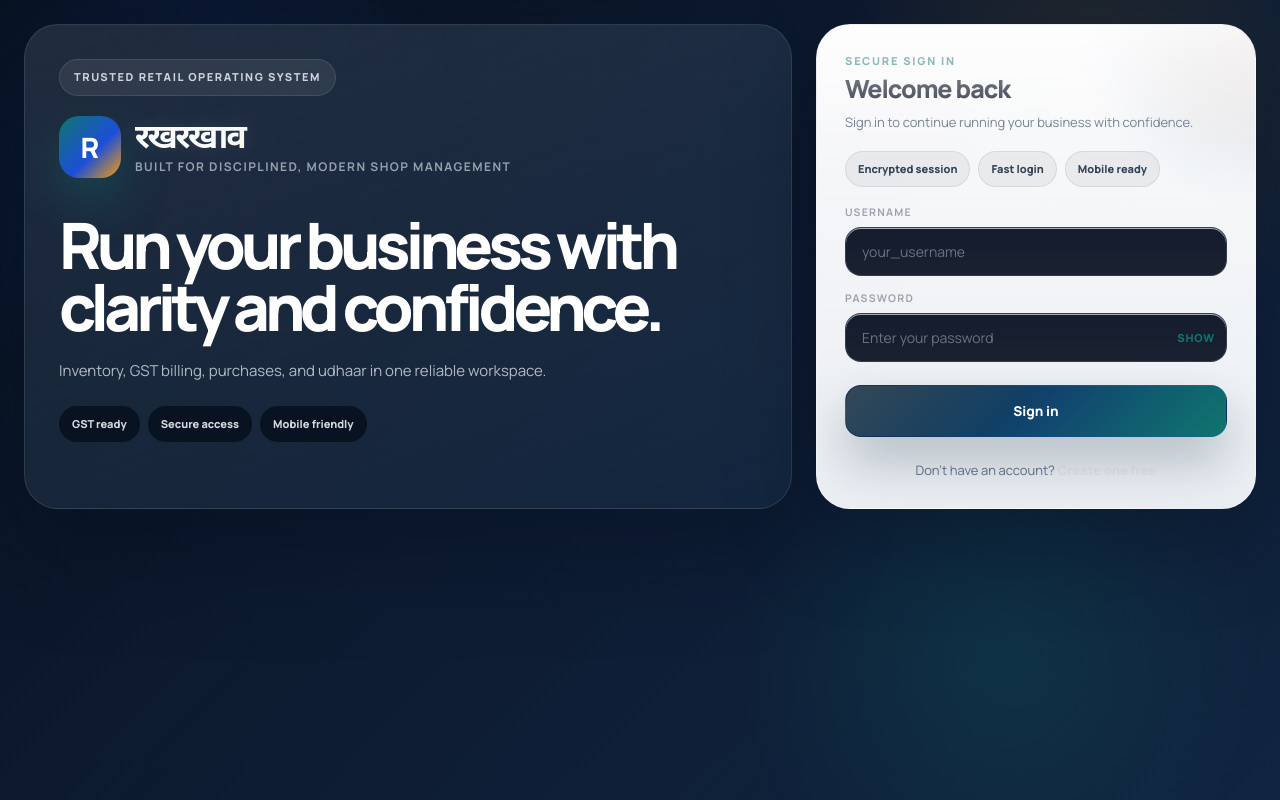
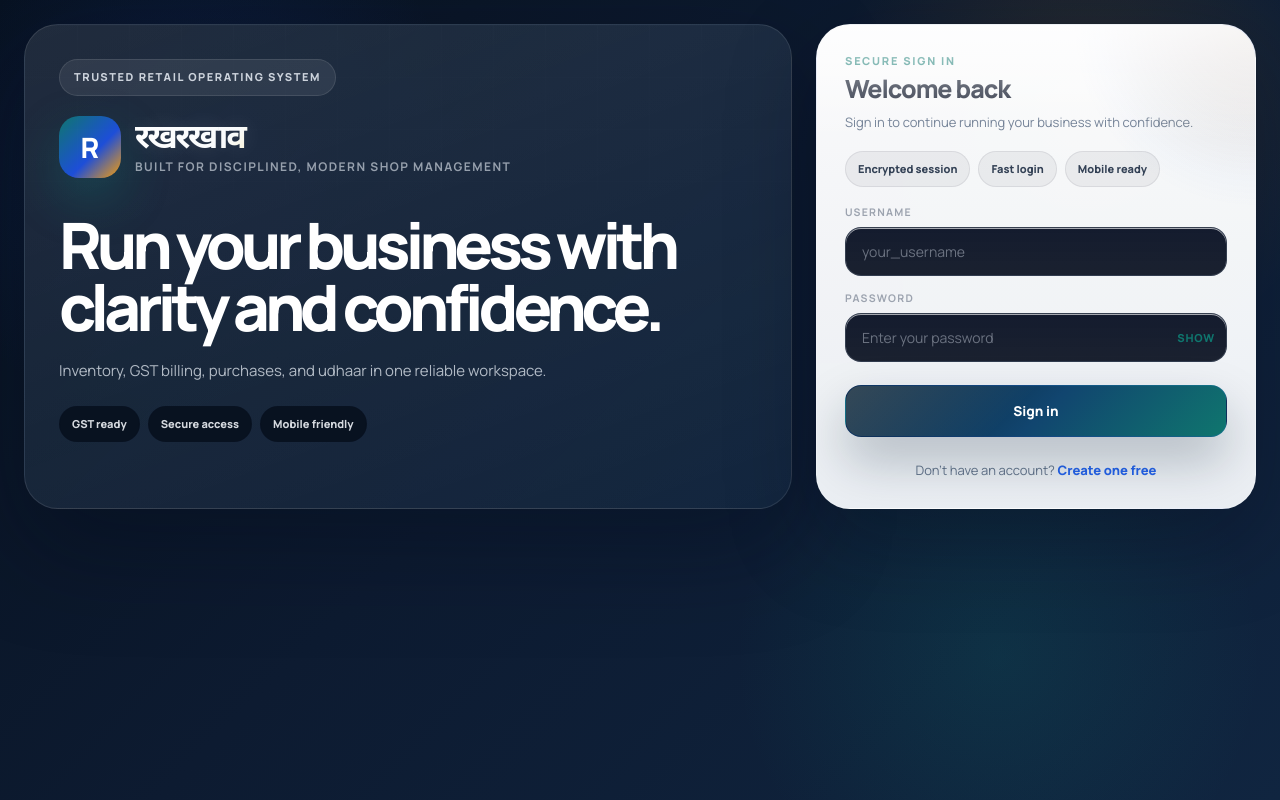
Before and after one commit to kulshreshthsr/Rakh-rakhaav, a Next.js app in the folder client/: page /login in a window 1280 px wide. Built offline with nearby package versions, Linux system fonts and the light colour scheme.

Commit message:
Refine app-wide trusted SaaS UI

```diff
--- a/client/src/app/globals.css
+++ b/client/src/app/globals.css
@@ -7,44 +7,44 @@
 * { box-sizing: border-box; margin: 0; padding: 0; }
 
 :root {
-  --app-bg: #f5f5f4;
+  --app-bg: #f6f8fb;
   --app-card: #ffffff;
-  --app-card-2: #f8fafc;
-  --app-primary: #e5e7eb;
-  --app-secondary: #cbd5e1;
-  --app-accent: #94a3b8;
-  --app-danger: #f1f5f9;
-  --app-warning: #d1d5db;
+  --app-card-2: #f8fbff;
+  --app-primary: #2563eb;
+  --app-secondary: #0f172a;
+  --app-accent: #0ea5e9;
+  --app-danger: #dc2626;
+  --app-warning: #d97706;
   --app-text: #0f172a;
   --app-muted: #64748b;
-  --navy: #e7e5e4;
-  --navy-2: #f5f5f4;
-  --navy-3: #fafaf9;
+  --navy: #e8eef8;
+  --navy-2: #f6f8fb;
+  --navy-3: #f8fbff;
   --navy-light: #cbd5e1;
   --navy-soft: #e2e8f0;
   --navy-deep: #ffffff;
-  --royal: #cbd5e1;
-  --sky: #cbd5e1;
-  --rose: #cbd5e1;
-  --violet: #cbd5e1;
-
-  --primary: #e5e7eb;
-  --primary-2: #cbd5e1;
-  --primary-3: #94a3b8;
-  --primary-light: rgba(203, 213, 225, 0.12);
-  --primary-border: rgba(203, 213, 225, 0.2);
-
-  --emerald: #e5e7eb;
-  --emerald-2: #cbd5e1;
-  --emerald-3: #94a3b8;
-  --emerald-4: rgba(255, 255, 255, 0.06);
-  --emerald-light: rgba(255, 255, 255, 0.06);
-  --emerald-border: rgba(255, 255, 255, 0.12);
-
-  --gold: #d1d5db;
-  --gold-2: #cbd5e1;
-  --gold-3: #94a3b8;
-  --gold-light: rgba(255, 255, 255, 0.06);
+  --royal: #2563eb;
+  --sky: #0ea5e9;
+  --rose: #dc2626;
+  --violet: #7c3aed;
+
+  --primary: #2563eb;
+  --primary-2: #0f172a;
+  --primary-3: #0ea5e9;
+  --primary-light: rgba(37, 99, 235, 0.12);
+  --primary-border: rgba(37, 99, 235, 0.2);
+
+  --emerald: #16a34a;
+  --emerald-2: #22c55e;
+  --emerald-3: #86efac;
+  --emerald-4: rgba(22, 163, 74, 0.08);
+  --emerald-light: rgba(22, 163, 74, 0.08);
+  --emerald-border: rgba(22, 163, 74, 0.18);
+
+  --gold: #d97706;
+  --gold-2: #f59e0b;
+  --gold-3: #fcd34d;
+  --gold-light: rgba(245, 158, 11, 0.08);
 
   --bg: #f5f5f4;
   --surface: rgba(255, 255, 255, 0.96);
@@ -55,18 +55,18 @@
   --border: #e2e8f0;
   --border-strong: rgba(148, 163, 184, 0.24);
 
-  --success: #e5e7eb;
-  --success-bg: rgba(255, 255, 255, 0.06);
-  --success-border: rgba(255, 255, 255, 0.12);
-  --danger: #e5e7eb;
-  --danger-bg: rgba(255, 255, 255, 0.06);
-  --danger-border: rgba(255, 255, 255, 0.12);
-  --warning: #e5e7eb;
-  --warning-bg: rgba(255, 255, 255, 0.06);
-  --warning-border: rgba(255, 255, 255, 0.12);
-  --info: #e5e7eb;
-  --info-bg: rgba(255, 255, 255, 0.06);
-  --info-border: rgba(255, 255, 255, 0.12);
+  --success: #15803d;
+  --success-bg: rgba(22, 163, 74, 0.08);
+  --success-border: rgba(22, 163, 74, 0.18);
+  --danger: #b91c1c;
+  --danger-bg: rgba(220, 38, 38, 0.08);
+  --danger-border: rgba(220, 38, 38, 0.18);
+  --warning: #b45309;
+  --warning-bg: rgba(245, 158, 11, 0.1);
+  --warning-border: rgba(245, 158, 11, 0.2);
+  --info: #1d4ed8;
+  --info-bg: rgba(37, 99, 235, 0.08);
+  --info-border: rgba(37, 99, 235, 0.18);
 
   --text: #0f172a;
   --text-2: #334155;
@@ -76,12 +76,12 @@
 
   --sidebar: rgba(255, 255, 255, 0.96);
 
-  --shadow: 0 18px 40px rgba(15, 23, 42, 0.08);
-  --shadow-md: 0 24px 56px rgba(15, 23, 42, 0.1);
-  --shadow-lg: 0 36px 88px rgba(15, 23, 42, 0.12);
-  --shadow-green: 0 18px 40px rgba(15, 23, 42, 0.08);
-  --shadow-premium: 0 28px 72px rgba(15, 23, 42, 0.12);
-  --ring: 0 0 0 1px rgba(148, 163, 184, 0.16), 0 12px 30px rgba(15, 23, 42, 0.08);
+  --shadow: 0 18px 40px rgba(15, 23, 42, 0.07);
+  --shadow-md: 0 24px 56px rgba(15, 23, 42, 0.09);
+  --shadow-lg: 0 34px 84px rgba(15, 23, 42, 0.12);
+  --shadow-green: 0 18px 40px rgba(22, 163, 74, 0.12);
+  --shadow-premium: 0 30px 72px rgba(15, 23, 42, 0.11);
+  --ring: 0 0 0 1px rgba(37, 99, 235, 0.14), 0 12px 30px rgba(15, 23, 42, 0.08);
 
   --radius: 20px;
   --radius-sm: 14px;
@@ -89,7 +89,7 @@
 }
 
 .ui-card {
-  background: linear-gradient(180deg, #ffffff, #f8fafc);
+  background: linear-gradient(180deg, #ffffff, #fbfdff);
   border: 1px solid #e2e8f0;
   border-radius: 24px;
   padding: 20px;
@@ -97,15 +97,15 @@
 }
 
 .ui-card.ui-card-subtle {
-  background: linear-gradient(180deg, #fafaf9, #f8fafc);
+  background: linear-gradient(180deg, #ffffff, #f8fbff);
 }
 
 .ui-card.ui-card-danger {
-  border-color: rgba(255, 255, 255, 0.08);
+  border-color: rgba(220, 38, 38, 0.14);
 }
 
 .ui-card.ui-card-success {
-  border-color: rgba(255, 255, 255, 0.08);
+  border-color: rgba(22, 163, 74, 0.14);
 }
 
 .ui-card-head {
@@ -153,7 +153,7 @@
 
 .ui-stat-card.is-clickable:hover {
   transform: translateY(-2px);
-  border-color: rgba(255, 255, 255, 0.16);
+  border-color: rgba(37, 99, 235, 0.18);
 }
 
 .ui-stat-top {
@@ -192,25 +192,26 @@
   display: inline-flex;
   align-items: center;
   justify-content: center;
-  color: #334155;
-  background: #f1f5f9;
+  color: #1d4ed8;
+  background: linear-gradient(135deg, rgba(37, 99, 235, 0.08), rgba(14, 165, 233, 0.08));
   border: 1px solid #e2e8f0;
   font-size: 11px;
   font-weight: 800;
   letter-spacing: 0.08em;
-  box-shadow: 0 10px 22px rgba(15, 23, 42, 0.06);
+  box-shadow: 0 10px 22px rgba(37, 99, 235, 0.08);
 }
 
 .ui-tone-money .ui-stat-value,
-.ui-value-money,
+.ui-value-money { color: var(--emerald); }
+
 .ui-tone-secondary .ui-stat-value,
-.ui-value-secondary,
+.ui-value-secondary { color: var(--royal); }
+
 .ui-tone-danger .ui-stat-value,
-.ui-value-danger,
+.ui-value-danger { color: var(--danger); }
+
 .ui-tone-warning .ui-stat-value,
-.ui-value-warning {
-  color: var(--app-text);
-}
+.ui-value-warning { color: var(--gold); }
 
 .ui-action-btn {
   border: 1px solid transparent;
@@ -236,27 +237,28 @@
 
 .ui-action-primary {
   color: #f8fafc;
-  background: linear-gradient(135deg, #475569, #1f2937);
-  box-shadow: 0 18px 36px rgba(15, 23, 42, 0.24);
+  background: linear-gradient(135deg, #2563eb, #0f172a);
+  box-shadow: 0 18px 36px rgba(37, 99, 235, 0.2);
 }
 
 .ui-action-secondary {
-  color: #eff6ff;
-  background: linear-gradient(135deg, #334155, #111827);
-  box-shadow: 0 18px 36px rgba(15, 23, 42, 0.22);
+  color: #0f172a;
+  background: linear-gradient(135deg, #ffffff, #f1f5f9);
+  border-color: #dbe2ea;
+  box-shadow: 0 12px 28px rgba(15, 23, 42, 0.08);
 }
 
 .ui-action-dark {
-  color: #e5e7eb;
-  background: linear-gradient(135deg, rgba(255,255,255,0.08), rgba(255,255,255,0.04));
-  border-color: rgba(255,255,255,0.1);
-  box-shadow: 0 14px 30px rgba(2, 6, 23, 0.22);
+  color: #ffffff;
+  background: linear-gradient(135deg, #334155, #0f172a);
+  border-color: rgba(15, 23, 42, 0.08);
+  box-shadow: 0 14px 30px rgba(15, 23, 42, 0.16);
 }
 
 .ui-action-danger {
   color: #ffffff;
-  background: linear-gradient(135deg, #475569, #1f2937);
-  box-shadow: 0 16px 32px rgba(15, 23, 42, 0.24);
+  background: linear-gradient(135deg, #dc2626, #b91c1c);
+  box-shadow: 0 16px 32px rgba(220, 38, 38, 0.18);
 }
 
 .ui-action-warning {
@@ -3911,14 +3913,14 @@ textarea.form-input {
 .app-shell-root .soft-outline-button,
 .app-shell-root .panel-action,
 .app-shell-root .flow-choice-pill {
-  background: rgba(255,255,255,0.04) !important;
+  background: #ffffff !important;
   color: var(--text-3) !important;
-  border-color: rgba(255,255,255,0.08) !important;
-  box-shadow: 0 12px 28px rgba(2,6,23,0.18) !important;
+  border-color: #e2e8f0 !important;
+  box-shadow: 0 10px 22px rgba(15, 23, 42, 0.05) !important;
 }
 
 .app-shell-root .filter-pill.is-active {
-  background: linear-gradient(135deg, #475569, #1f2937) !important;
+  background: linear-gradient(135deg, #2563eb, #1d4ed8) !important;
   color: #ffffff !important;
   border-color: transparent !important;
 }
@@ -3933,35 +3935,35 @@ textarea.form-input {
 }
 
 .app-shell-root .btn-primary {
-  background: linear-gradient(135deg, #475569, #1f2937) !important;
+  background: linear-gradient(135deg, #2563eb, #0f172a) !important;
   color: #ffffff !important;
-  border-color: rgba(255, 255, 255, 0.12) !important;
-  box-shadow: 0 18px 36px rgba(15, 23, 42, 0.24) !important;
+  border-color: rgba(37, 99, 235, 0.16) !important;
+  box-shadow: 0 18px 36px rgba(37, 99, 235, 0.18) !important;
 }
 
 .app-shell-root .btn-success {
-  background: linear-gradient(135deg, #475569, #1f2937) !important;
+  background: linear-gradient(135deg, #16a34a, #15803d) !important;
   color: #ffffff !important;
-  border-color: rgba(255, 255, 255, 0.12) !important;
-  box-shadow: 0 18px 36px rgba(15, 23, 42, 0.24) !important;
+  border-color: rgba(22, 163, 74, 0.16) !important;
+  box-shadow: 0 18px 36px rgba(22, 163, 74, 0.16) !important;
 }
 
 .app-shell-root .btn-warning {
-  background: linear-gradient(135deg, #475569, #1f2937) !important;
+  background: linear-gradient(135deg, #f59e0b, #d97706) !important;
   color: #ffffff !important;
-  box-shadow: 0 18px 36px rgba(15, 23, 42, 0.24) !important;
+  box-shadow: 0 18px 36px rgba(245, 158, 11, 0.16) !important;
 }
 
 .app-shell-root .btn-danger {
-  background: linear-gradient(135deg, #475569, #1f2937) !important;
+  background: linear-gradient(135deg, #dc2626, #b91c1c) !important;
   color: #ffffff !important;
-  box-shadow: 0 18px 36px rgba(15, 23, 42, 0.24) !important;
+  box-shadow: 0 18px 36px rgba(220, 38, 38, 0.16) !important;
 }
 
 .app-shell-root .btn-ghost {
-  background: linear-gradient(180deg, rgba(255,255,255,0.06), rgba(255,255,255,0.03)) !important;
+  background: linear-gradient(180deg, #ffffff, #f8fafc) !important;
   color: var(--app-text) !important;
-  border-color: rgba(255,255,255,0.1) !important;
+  border-color: #dbe2ea !important;
 }
 
 .app-shell-root .action-soft {
@@ -3996,21 +3998,21 @@ textarea.form-input {
 }
 
 .app-shell-root .badge-green {
-  background: rgba(255, 255, 255, 0.05) !important;
-  color: #cbd5e1 !important;
-  border-color: rgba(255, 255, 255, 0.08) !important;
+  background: rgba(22, 163, 74, 0.08) !important;
+  color: #166534 !important;
+  border-color: rgba(22, 163, 74, 0.14) !important;
 }
 
 .app-shell-root .badge-yellow {
-  background: rgba(255, 255, 255, 0.05) !important;
-  color: #cbd5e1 !important;
-  border-color: rgba(255, 255, 255, 0.08) !important;
+  background: rgba(245, 158, 11, 0.1) !important;
+  color: #a16207 !important;
+  border-color: rgba(245, 158, 11, 0.16) !important;
 }
 
 .app-shell-root .badge-red {
-  background: rgba(255, 255, 255, 0.05) !important;
-  color: #cbd5e1 !important;
-  border-color: rgba(255, 255, 255, 0.08) !important;
+  background: rgba(220, 38, 38, 0.08) !important;
+  color: #b91c1c !important;
+  border-color: rgba(220, 38, 38, 0.14) !important;
 }
 
 .app-shell-root .empty-state-icon,
@@ -4054,10 +4056,10 @@ textarea.form-input {
 .app-shell-root .wizard-step.is-active .wizard-step-index,
 .app-shell-root .empty-state-icon,
 .app-shell-root .customer-chip-avatar {
-  background: linear-gradient(135deg, #475569, #1f2937) !important;
-  border-color: rgba(255, 255, 255, 0.12) !important;
+  background: linear-gradient(135deg, #2563eb, #0f172a) !important;
+  border-color: rgba(37, 99, 235, 0.14) !important;
   color: #ffffff !important;
-  box-shadow: 0 16px 34px rgba(15, 23, 42, 0.24) !important;
+  box-shadow: 0 16px 34px rgba(37, 99, 235, 0.16) !important;
 }
 
 .app-shell-root .badge-green,
@@ -4072,9 +4074,9 @@ textarea.form-input {
 .app-shell-root .ui-badge-neutral,
 .app-shell-root .brand-live-pill,
 .app-shell-root .dashboard-chip-warning {
-  background: rgba(255, 255, 255, 0.05) !important;
-  color: #cbd5e1 !important;
-  border-color: rgba(255, 255, 255, 0.08) !important;
+  background: #f8fafc !important;
+  color: #475569 !important;
+  border-color: #e2e8f0 !important;
   box-shadow: none !important;
 }
 
--- a/client/src/app/profile/page.js
+++ b/client/src/app/profile/page.js
@@ -362,6 +362,23 @@ export default function ProfilePage() {
         </section>
 
         <style>{`
+          .page-shell .hero-panel {
+            background:
+              radial-gradient(circle at 85% 16%, rgba(191, 219, 254, 0.32), transparent 20%),
+              linear-gradient(135deg, #ffffff 0%, #f8fbff 54%, #eef4ff 100%);
+            box-shadow: 0 22px 48px rgba(15, 23, 42, 0.08);
+          }
+
+          .page-shell .page-title,
+          .page-shell div[style*="color: '#fff'"] {
+            color: #0f172a !important;
+          }
+
+          .page-shell div[style*='background: rgba(255,255,255,0.09)'] {
+            background: linear-gradient(180deg, #ffffff, #f8fafc) !important;
+            border: 1px solid #e2e8f0 !important;
+          }
+
           @media (max-width: 900px) {
             .profile-two-col {
               grid-template-columns: 1fr;
```
Also changed, not shown: client/src/app/dashboard/page.js (+51 -43 lines), client/src/app/gst/page.js (+13 -7 lines), client/src/app/product/page.js (+27 -4 lines), client/src/app/purchases/page.js (+25 -3 lines), client/src/app/reports/page.js (+14 -6 lines), client/src/app/sales/page.js (+57 -24 lines), client/src/app/udhaar/page.js (+12 -3 lines), client/src/components/Layout.js (+39 -38 lines).
